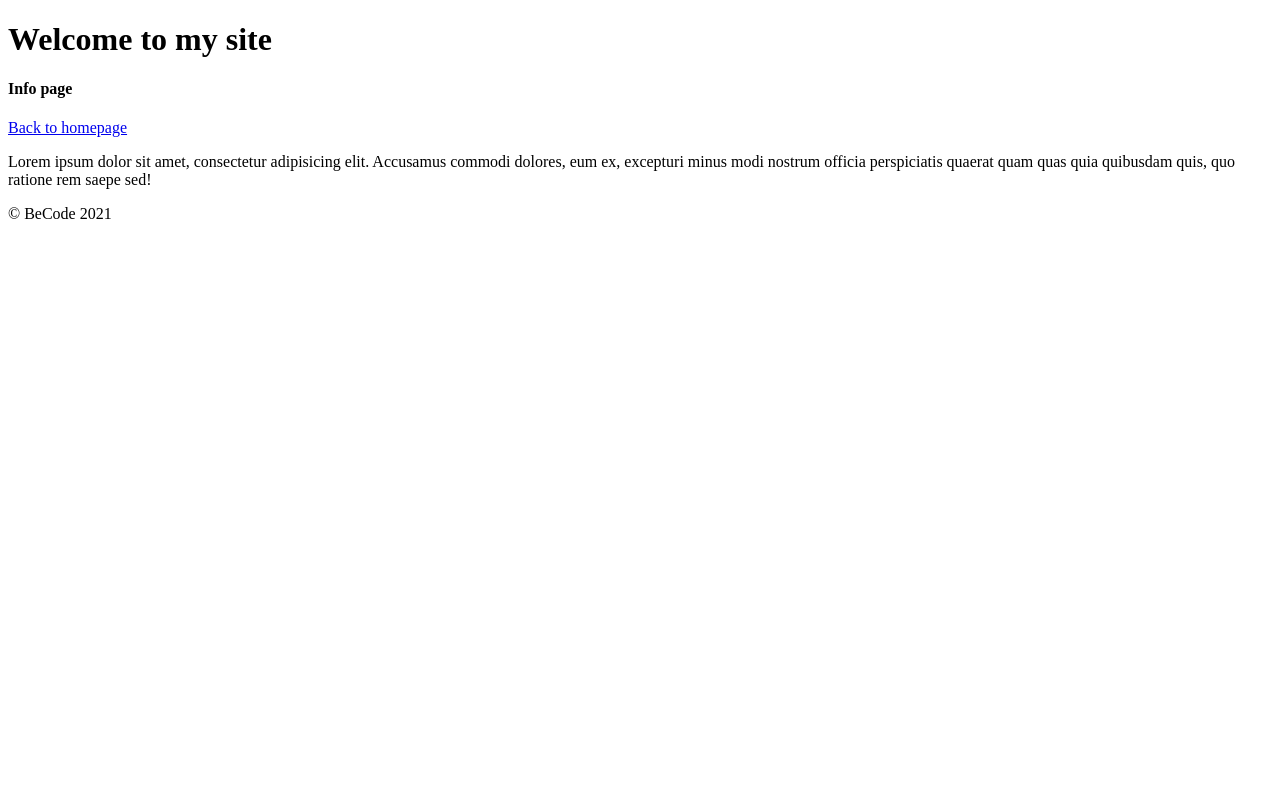
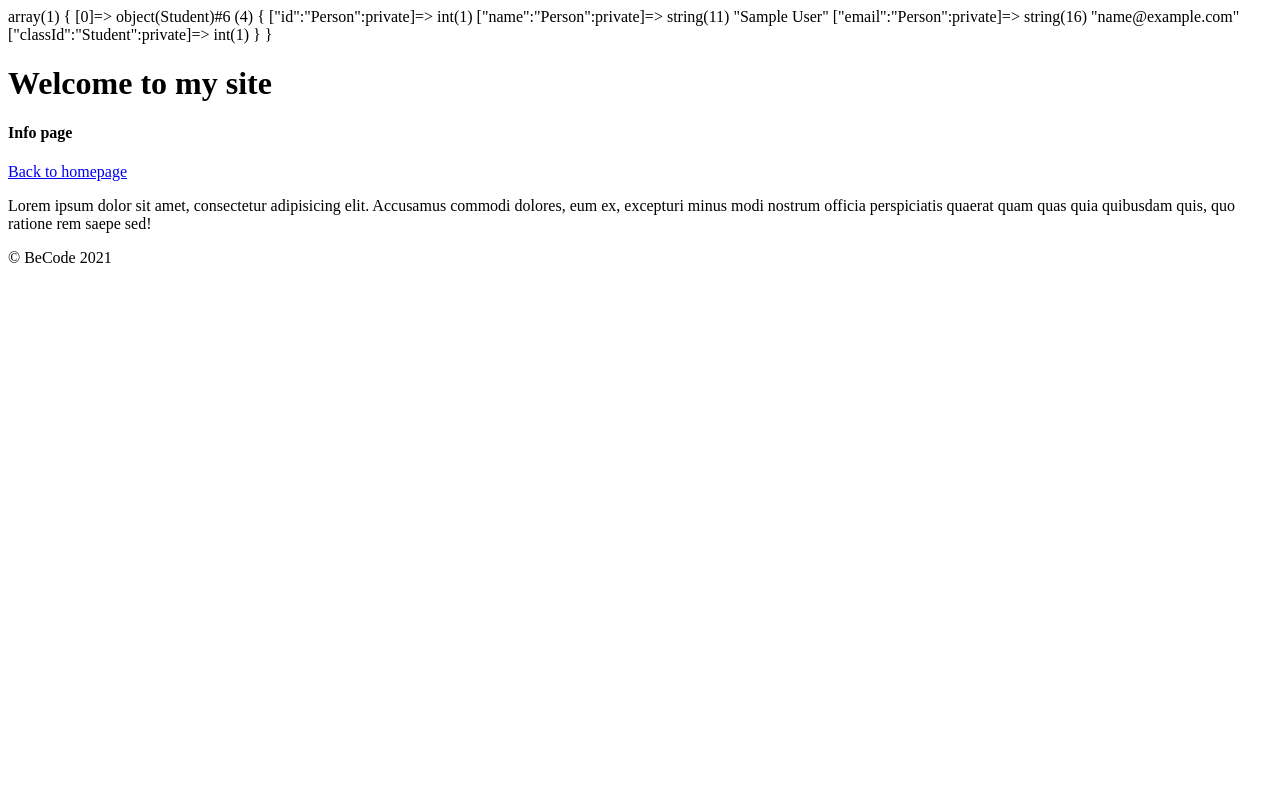
Before and after one commit to Laurent-Bosteels/crud, a PHP site: page /index.php?page=info in a window 1280 px wide. Run offline with PHP 8.4, Linux system fonts and the light colour scheme; tables that the repository leaves empty or names only in its code hold one stand-in row (values such as "Sample post").

Commit message:
database connect, person class, student class, studentloader

```diff
--- a/Controller/InfoController.php
+++ b/Controller/InfoController.php
@@ -6,10 +6,11 @@ class InfoController
     //render function with both $_GET and $_POST vars available if it would be needed.
     public function render(array $GET, array $POST)
     {
-        //you should not echo anything inside your controller - only assign vars here
-        // then the view will actually display them.
+        $loaderStudent = new StudentLoader();
+        $allClasses = $loaderStudent->getStudents();
 
-        //load the view
+        var_dump($allClasses);
+
         require 'View/info.php';
     }
 }
--- /dev/null
+++ b/Model/Database.php
@@ -0,0 +1,22 @@
+<?php
+
+class Database
+{
+    public static function openConnection(): PDO
+    {
+        //setting up the right variables to connect with the DB
+        $dbhost = 'localhost';
+        $dbuser = 'becode';
+        $dbpass = 'becode';
+        $db = 'school';
+
+        //driver options
+        $driverOptions = [
+            PDO::MYSQL_ATTR_INIT_COMMAND => "SET NAMES 'utf8'",
+            PDO::ATTR_ERRMODE => PDO::ERRMODE_EXCEPTION,
+            PDO::ATTR_DEFAULT_FETCH_MODE => PDO::FETCH_ASSOC,
+        ];
+
+        return new PDO('mysql:host=' . $dbhost . ';dbname=' . $db, $dbuser, $dbpass, $driverOptions);
+    }
+}
--- /dev/null
+++ b/Model/Person.php
@@ -0,0 +1,34 @@
+<?php
+
+class Person
+
+{
+
+    //properties
+
+    private int $id;
+    private string $name;
+    private string $email;
+
+    public function __construct(int $id, string $name, string $email)
+    {
+        $this->id = $id;
+        $this->name = $name;
+        $this->email = $email;
+    }
+
+    public function getId(): int
+    {
+        return $this->id;
+    }
+
+    public function getName(): string
+    {
+        return $this->name;
+    }
+
+    public function getEmail(): string
+    {
+        return $this->email;
+    }
+}
--- /dev/null
+++ b/Model/Student.php
@@ -0,0 +1,17 @@
+<?php
+
+class Student extends Person
+{
+    private int $classId;
+
+    public function __construct(int $id, string $name, string $email, int $classId)
+    {
+        $this->classId = $classId;
+        parent::__construct($id, $name, $email);
+    }
+
+    public function getClassId(): int
+    {
+        return $this->classId;
+    }
+}
--- /dev/null
+++ b/Model/StudentLoader.php
@@ -0,0 +1,33 @@
+<?php
+
+
+class StudentLoader
+{
+    private array $students;
+
+
+    public function __construct()
+    {
+        $con = Database::openConnection();
+        $handle = $con->prepare('SELECT * FROM student');
+        $handle->execute();
+        $selectedStudents = $handle->fetchAll();
+
+        foreach ($selectedStudents as $student) {
+            $this->students[] = new Student((int)$student['student_id'], $student['name'], $student['email'], (int)$student['class_id']);
+        }
+    }
+
+    public function getStudents(): array
+    {
+        return $this->students;
+    }
+    public function getStudentById(int $id)
+    {
+        foreach ($this->students as $student) {
+            if ($student->getId() === $id) {
+                return $student;
+            }
+        }
+    }
+}
--- a/index.php
+++ b/index.php
@@ -2,7 +2,12 @@
 declare(strict_types=1);
 
 //include all your model files here
+require 'Model/Database.php';
+require 'Model/Person.php';
+require 'Model/Student.php';
+require 'Model/StudentLoader.php';
 require 'Model/User.php';
+
 //include all your controllers here
 require 'Controller/HomepageController.php';
 require 'Controller/InfoController.php';
@@ -15,5 +20,4 @@ if(isset($_GET['page']) && $_GET['page'] === 'info') {
     $controller = new InfoController();
 }
 
-
 $controller->render($_GET, $_POST);
```
